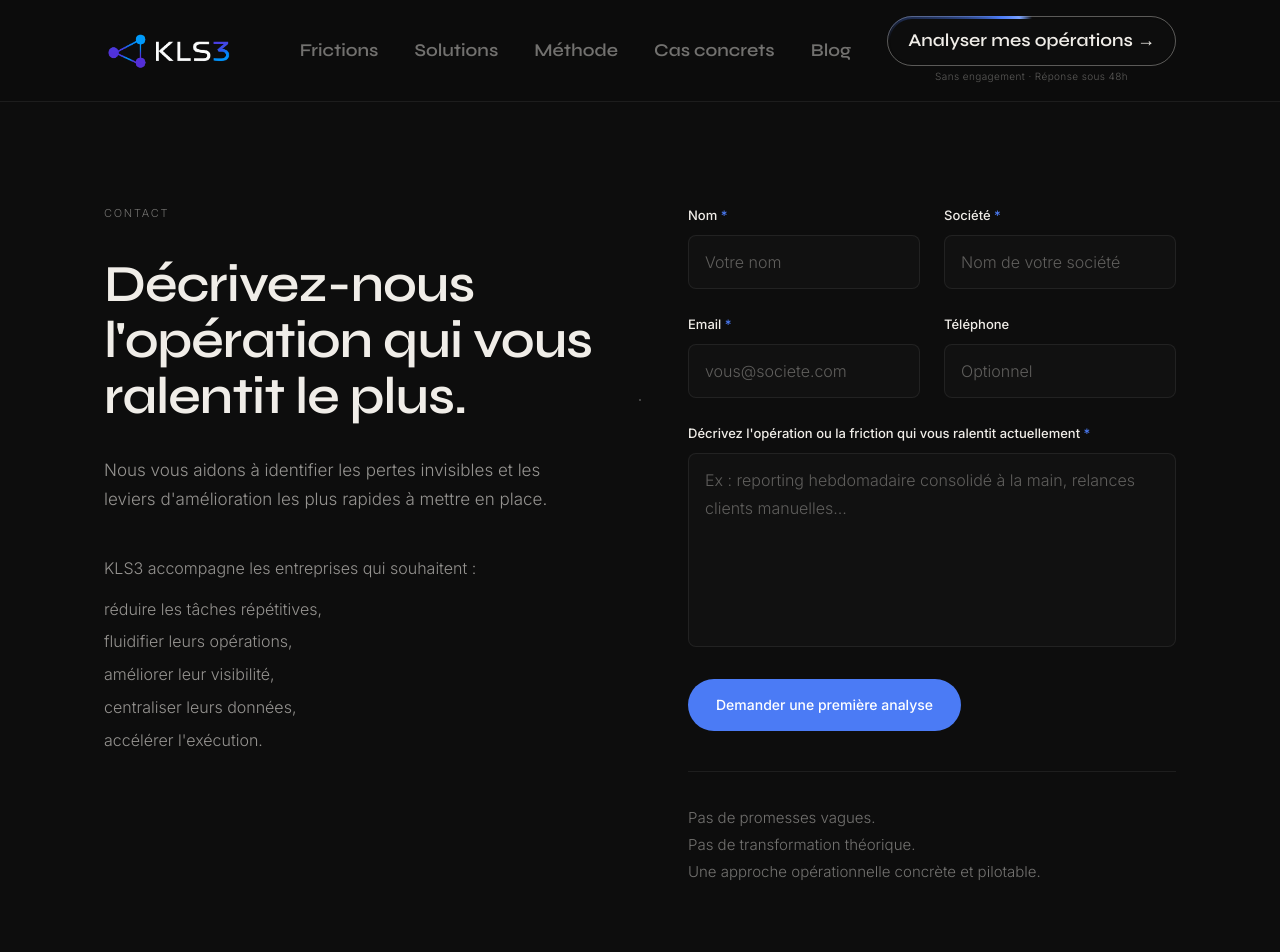
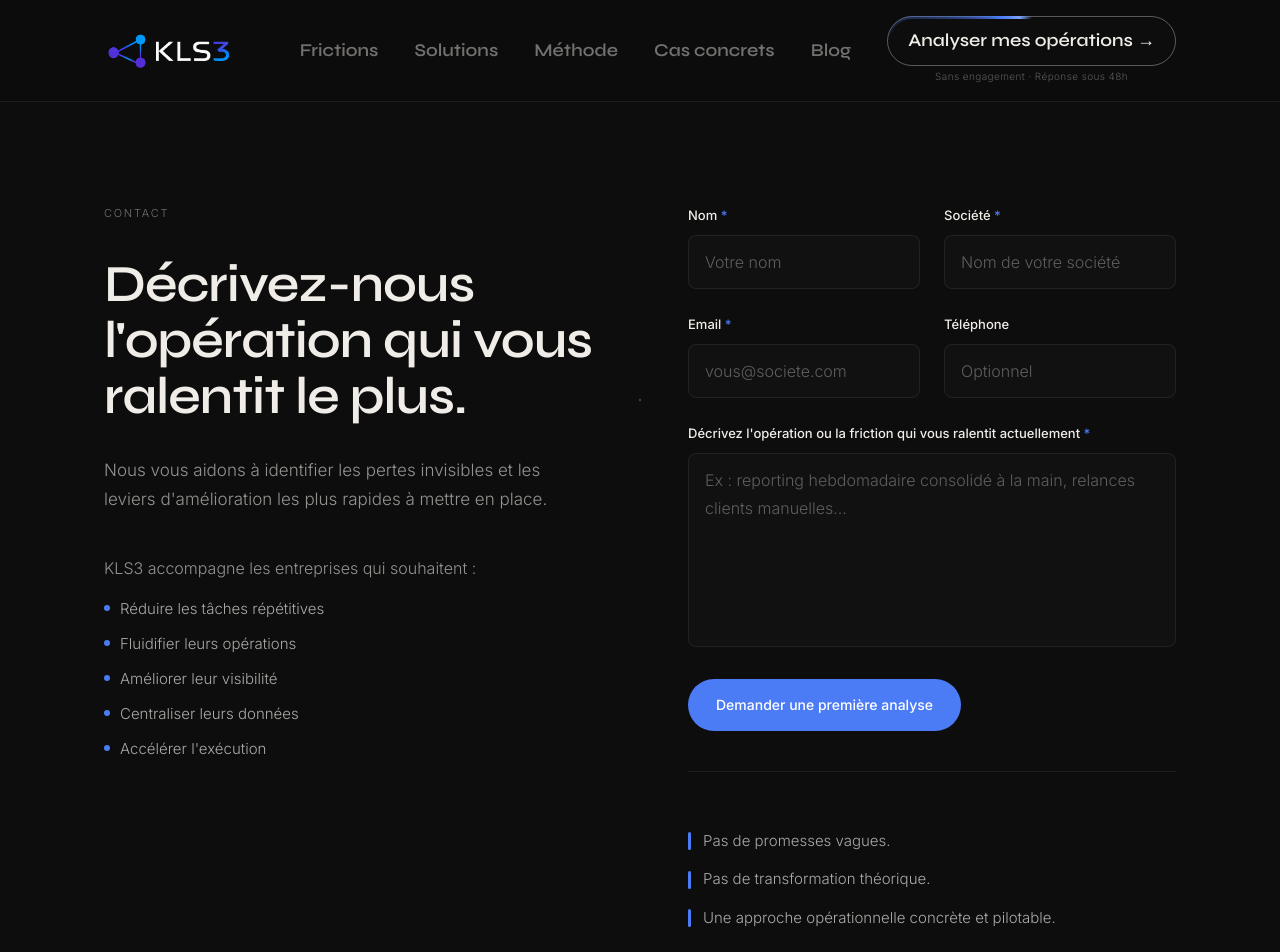
Before and after one commit to Prince2Lu/kls3-dev, a Next.js app: page /contact in a window 1280 px wide. Shown: the top 952 px of the page. Built offline with nearby package versions, Linux system fonts and the light colour scheme.

Commit message:
feat: contact page bullets and blue bar lines

```diff
--- a/app/contact/page.tsx
+++ b/app/contact/page.tsx
@@ -57,12 +57,47 @@ export default function ContactPage() {
               }}
             >
               <p>KLS3 accompagne les entreprises qui souhaitent :</p>
-              <ul className="mt-3 space-y-1">
-                <li>réduire les tâches répétitives,</li>
-                <li>fluidifier leurs opérations,</li>
-                <li>améliorer leur visibilité,</li>
-                <li>centraliser leurs données,</li>
-                <li>accélérer l&apos;exécution.</li>
+              <ul
+                style={{
+                  listStyle: 'none',
+                  padding: 0,
+                  margin: '12px 0',
+                  display: 'flex',
+                  flexDirection: 'column',
+                  gap: '8px',
+                }}
+              >
+                {[
+                  'Réduire les tâches répétitives',
+                  'Fluidifier leurs opérations',
+                  'Améliorer leur visibilité',
+                  'Centraliser leurs données',
+                  'Accélérer l\'exécution',
+                ].map((item) => (
+                  <li
+                    key={item}
+                    style={{
+                      display: 'flex',
+                      alignItems: 'center',
+                      gap: '10px',
+                      fontSize: '15px',
+                      fontWeight: 300,
+                      color: 'rgba(240,237,232,0.7)',
+                      fontFamily: 'var(--font-body)',
+                    }}
+                  >
+                    <span
+                      style={{
+                        width: '6px',
+                        height: '6px',
+                        borderRadius: '50%',
+                        background: '#4B7BF5',
+                        flexShrink: 0,
+                      }}
+                    />
+                    {item}
+                  </li>
+                ))}
               </ul>
             </div>
           </div>
@@ -74,16 +109,45 @@ export default function ContactPage() {
               className="mt-10 pt-8"
               style={{
                 borderTop: '0.5px solid rgba(255,255,255,0.07)',
-                fontFamily: 'var(--font-body)',
-                fontSize: '0.9375rem',
-                fontWeight: 300,
-                color: 'rgba(240, 237, 232, 0.45)',
-                lineHeight: 1.8,
               }}
             >
-              <p>Pas de promesses vagues.</p>
-              <p>Pas de transformation théorique.</p>
-              <p>Une approche opérationnelle concrète et pilotable.</p>
+              <div
+                style={{
+                  display: 'flex',
+                  flexDirection: 'column',
+                  gap: '12px',
+                  margin: '24px 0',
+                }}
+              >
+                {[
+                  'Pas de promesses vagues.',
+                  'Pas de transformation théorique.',
+                  'Une approche opérationnelle concrète et pilotable.',
+                ].map((line) => (
+                  <div key={line} style={{ display: 'flex', alignItems: 'center', gap: '12px' }}>
+                    <span
+                      style={{
+                        width: '3px',
+                        height: '18px',
+                        background: '#4B7BF5',
+                        borderRadius: '2px',
+                        flexShrink: 0,
+                      }}
+                    />
+                    <p
+                      style={{
+                        margin: 0,
+                        fontSize: '15px',
+                        fontWeight: 300,
+                        color: 'rgba(240,237,232,0.7)',
+                        fontFamily: 'var(--font-body)',
+                      }}
+                    >
+                      {line}
+                    </p>
+                  </div>
+                ))}
+              </div>
             </div>
           </div>
         </div>
```
